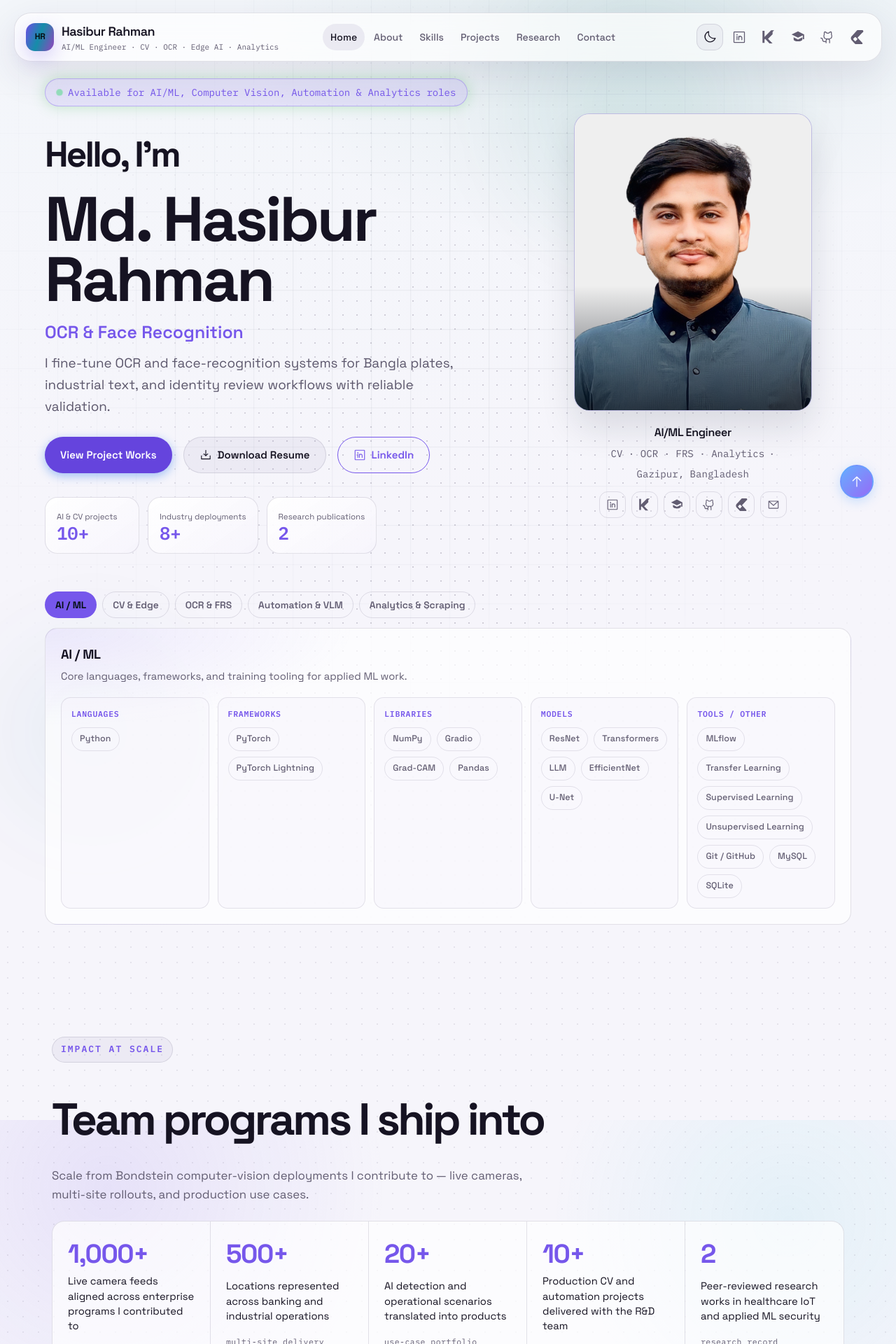
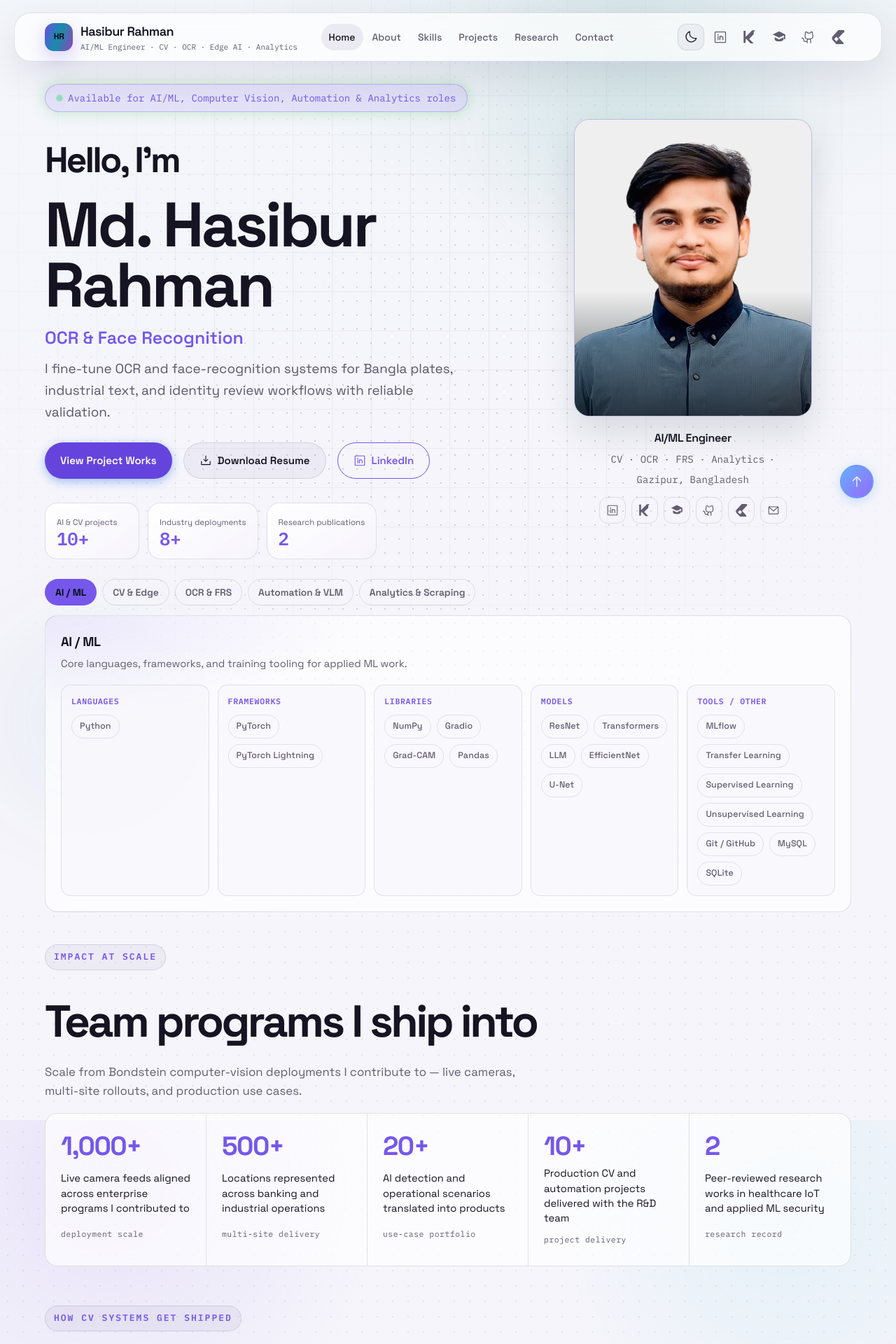
Before and after one commit to Hasibur013/hasib_ML_portfolio, a React (Vite) app: page / in a window 1280 px wide. Shown: the top 1920 px of the page at 70% size. Built offline with nearby package versions, Linux system fonts and the light colour scheme.

Commit message:
Refactor overrides.css for improved layout consistency and responsiveness; introduce CSS variables for max-width and padding; adjust section paddings and margins across home and about pages for better visual alignment.

```diff
--- a/src/overrides.css
+++ b/src/overrides.css
@@ -106,12 +106,13 @@ body {
 .stack-tabs {
   position: relative;
   z-index: 2;
-  width: min(100% - 48px, 1200px);
+  max-width: var(--page-max, 1200px);
+  width: 100%;
   margin: 18px auto 28px;
   display: grid;
   gap: 14px;
   box-sizing: border-box;
-  padding-inline: 0;
+  padding-inline: var(--page-gutter, 24px);
 }
 
 .skills-page .section-header {
@@ -254,7 +255,8 @@ body {
 
 @media (max-width: 768px) {
   .stack-tabs {
-    width: min(100%, 1200px);
+    max-width: var(--page-max, 1200px);
+    width: 100%;
     margin: 14px auto 24px;
   }
 
@@ -445,12 +447,76 @@ body {
   line-height: 1.35;
 }
 
+/* Shared page rail: navbar, sections, footer share one left edge */
+:root {
+  --page-max: 1200px;
+  --page-gutter: 24px;
+}
+
+.navbar-inner,
+.footer,
+.container {
+  max-width: var(--page-max);
+  width: 100%;
+  margin-left: auto;
+  margin-right: auto;
+  padding-left: var(--page-gutter);
+  padding-right: var(--page-gutter);
+  box-sizing: border-box;
+}
+
 .navbar-inner {
   display: grid;
   grid-template-columns: minmax(220px, 1.15fr) auto minmax(200px, 0.95fr);
   align-items: center;
   gap: 10px 14px;
   justify-content: stretch;
+  padding-top: 12px;
+  padding-bottom: 12px;
+}
+
+.footer {
+  margin-top: 56px;
+  padding-top: 0;
+  padding-bottom: 120px;
+  border: 0;
+  border-top: 1px solid color-mix(in srgb, var(--border-default) 85%, transparent);
+  border-radius: 0;
+  background: transparent;
+}
+
+.footer-content {
+  max-width: none;
+  width: 100%;
+  margin: 0;
+  padding: 40px 0 28px;
+  box-sizing: border-box;
+}
+
+.footer-bottom {
+  max-width: none;
+  width: 100%;
+  margin: 0;
+  padding: 18px 0 0;
+  border-top: 1px solid color-mix(in srgb, var(--border-default) 70%, transparent);
+  box-sizing: border-box;
+}
+
+.footer-heading {
+  color: var(--text-secondary);
+  letter-spacing: 0.1em;
+}
+
+.footer-description {
+  max-width: 420px;
+  line-height: 1.55;
+}
+
+/* Keep contact cards on the same content rail (less inner push) */
+.contact-info,
+.contact-form {
+  padding-left: 22px !important;
+  padding-right: 22px !important;
 }
 
 .navbar-links {
@@ -746,62 +812,118 @@ body {
   display: none;
 }
 
-/* Homepage/about sections lost vertical padding in the compiled CSS cascade. */
+/* Default section padding (non-home pages). */
 .section > .container {
-  padding-top: 88px;
-  padding-bottom: 88px;
+  padding-top: 72px;
+  padding-bottom: 72px;
 }
 
-/* Home page: tighter gaps + consistent left alignment */
+/* Home page: kill stacked gaps across the full page */
+.home-page .section {
+  padding: 0 !important;
+  margin: 0 !important;
+  min-height: 0 !important;
+}
+
 .home-page > .section > .container {
-  padding-top: 48px;
-  padding-bottom: 48px;
+  padding-top: 36px !important;
+  padding-bottom: 36px !important;
 }
 
 .home-page > .impact-strip-section > .container,
-.home-page > .cv-workflow-section > .container {
-  padding-top: 32px;
-  padding-bottom: 32px;
+.home-page > .cv-workflow-section > .container,
+.home-page > .about-section-compact > .container {
+  padding-top: 28px !important;
+  padding-bottom: 28px !important;
 }
 
 .home-page > .section .section-header {
   text-align: left;
-  margin-bottom: 24px;
+  margin: 0 0 18px !important;
   max-width: none;
 }
 
+.home-page > .section .section-label {
+  margin-bottom: 8px;
+}
+
+.home-page > .section .section-title {
+  margin-bottom: 8px;
+}
+
 .home-page > .section .section-subtitle {
-  margin-left: 0;
-  margin-right: 0;
+  margin: 0;
   max-width: 680px;
 }
 
 .home-page > .section .section-cta {
   display: flex;
   justify-content: flex-start;
+  margin-top: 18px;
+}
+
+/* Clear separation between sub-blocks inside Highlights (no overlap). */
+.home-page .skills-container {
+  margin-bottom: 8px;
+}
+
+.home-page .highlights-followup {
+  margin-top: 2.75rem !important;
+  padding-top: 1.25rem !important;
+  border-top: 1px solid color-mix(in srgb, var(--border-default) 75%, transparent);
+}
+
+.home-page .about-achievement-grid {
+  margin-bottom: 8px;
+}
+
+.home-page .about-method-grid {
+  margin-top: 2.5rem !important;
+  padding-top: 1.1rem !important;
+  border-top: 1px solid color-mix(in srgb, var(--border-default) 75%, transparent);
+}
+
+.home-page .hero {
+  min-height: 0 !important;
+  height: auto !important;
+  /* Keep clearance under fixed navbar so the availability badge stays visible */
+  padding: 108px 0 0 !important;
 }
 
 .home-page .hero .container.hero-shell,
 .home-page .hero .hero-shell {
-  max-width: 1200px;
+  max-width: var(--page-max);
   width: 100%;
-  min-height: 0;
+  min-height: 0 !important;
   margin-inline: auto;
-  padding-inline: 24px;
+  padding-top: 12px !important;
+  padding-bottom: 20px !important;
+  padding-inline: var(--page-gutter);
   box-sizing: border-box;
 }
 
 .home-page .stack-tabs {
-  width: min(100%, 1200px);
-  padding-inline: 24px;
-  margin-inline: auto;
+  max-width: var(--page-max);
+  width: 100%;
+  padding-inline: var(--page-gutter);
+  margin: 8px auto 18px;
   box-sizing: border-box;
 }
 
-main#main-content > .section:first-child > .container,
+.home-page .projects-section .projects-list,
+.home-page .projects-card-grid {
+  margin-top: 16px;
+}
+
+/* Offset under fixed navbar — not on home (hero handles that). */
+main#main-content:not(.home-page) > .section:first-child > .container,
 .about-page > .about-section > .container,
 .about-page > #about > .container {
-  padding-top: 132px;
+  padding-top: 120px;
+}
+
+.home-page > .section:first-of-type > .container {
+  padding-top: 24px !important;
 }
 
 .about-section-compact .about-compact {
@@ -1140,8 +1262,15 @@ main#main-content > .section:first-child > .container,
   z-index: 1100;
 }
 
-.footer {
-  padding-bottom: 120px;
+@media (max-width: 768px) {
+  :root {
+    --page-gutter: 16px;
+  }
+
+  .footer-content {
+    padding-top: 32px;
+    padding-bottom: 22px;
+  }
 }
 
 .back-to-top-btn {
@@ -1288,23 +1417,31 @@ main#main-content > .section:first-child > .container,
   }
 
   .home-page > .section > .container {
-    padding-top: 36px;
-    padding-bottom: 40px;
+    padding-top: 28px !important;
+    padding-bottom: 28px !important;
   }
 
   .home-page > .impact-strip-section > .container,
-  .home-page > .cv-workflow-section > .container {
-    padding-top: 24px;
-    padding-bottom: 24px;
+  .home-page > .cv-workflow-section > .container,
+  .home-page > .about-section-compact > .container {
+    padding-top: 22px !important;
+    padding-bottom: 22px !important;
+  }
+
+  .home-page .highlights-followup,
+  .home-page .about-method-grid {
+    margin-top: 2rem !important;
+    padding-top: 1rem !important;
   }
 
   .home-page .stack-tabs {
-    padding-inline: 16px;
+    padding-inline: var(--page-gutter);
+    margin-bottom: 12px;
   }
 
   .section > .container {
-    padding-top: 64px;
-    padding-bottom: 72px;
+    padding-top: 56px;
+    padding-bottom: 56px;
   }
 
   main#main-content > .section:first-child > .container,
```
